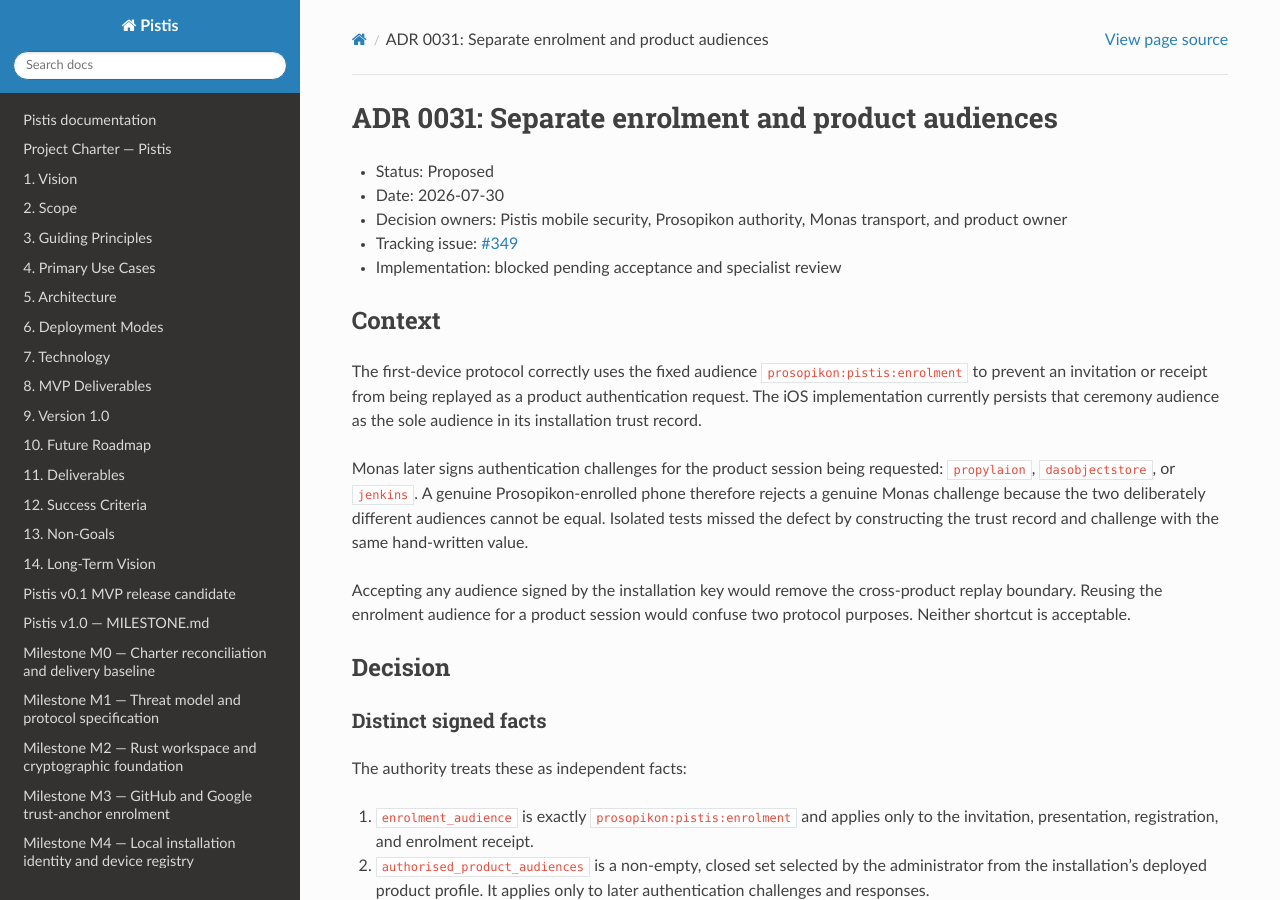
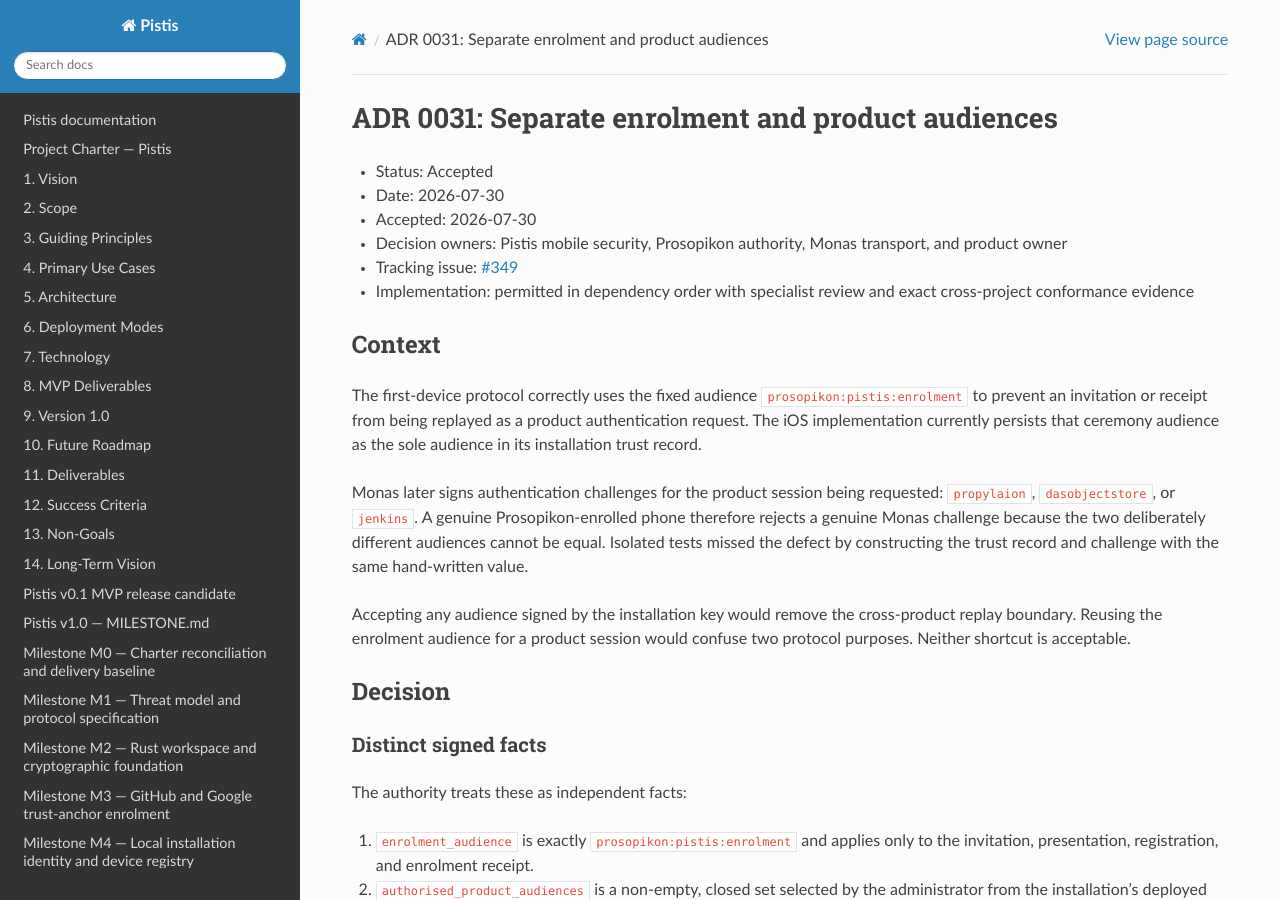
Before and after one commit to sagrudd/pistis, a Sphinx documentation site: the page built from docs/adr/0031-enrolment-and-product-audience-separation.md, in a window 1280 px wide and 900 px high. Built offline with Sphinx 7.4.7 and the Read the Docs theme 3.1.0, drawn with Linux system fonts in a browser that asks for light colours; the version number could not be read and is left out.

Commit message:
Accept product audience separation

```diff
--- a/docs/adr/0031-enrolment-and-product-audience-separation.md
+++ b/docs/adr/0031-enrolment-and-product-audience-separation.md
@@ -1,11 +1,13 @@
 # ADR 0031: Separate enrolment and product audiences
 
-- Status: Proposed
+- Status: Accepted
 - Date: 2026-07-30
+- Accepted: 2026-07-30
 - Decision owners: Pistis mobile security, Prosopikon authority, Monas
   transport, and product owner
 - Tracking issue: [#349](https://github.com/sagrudd/pistis/issues/349)
-- Implementation: blocked pending acceptance and specialist review
+- Implementation: permitted in dependency order with specialist review and
+  exact cross-project conformance evidence
 
 ## Context
 
```
Also changed, not shown: docs/adr/README.md (+3 -3 lines).
